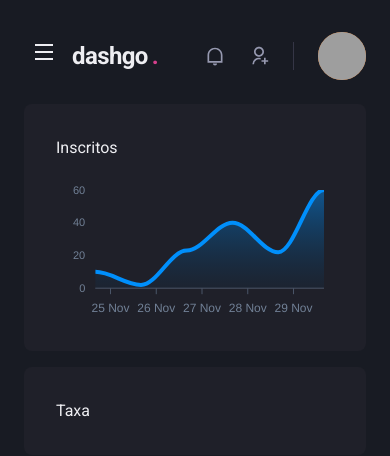
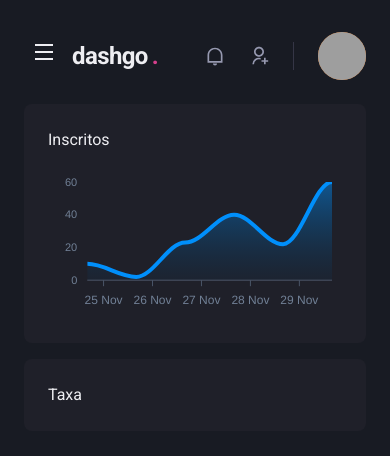
Before and after one commit to mbagatini/ignite-react-js, a Next.js app: page /dashboard in a window 390 px wide. Shown: the top 456 px of the page. Built offline with nearby package versions, Linux system fonts and the light colour scheme; grey boxes are pictures that could not be loaded.

Commit message:
Responsividade dashboard

```diff
--- a/src/pages/dashboard.tsx
+++ b/src/pages/dashboard.tsx
@@ -1,4 +1,5 @@
 import { Box, Flex, SimpleGrid, VStack, Text, theme } from "@chakra-ui/react";
+import { ApexOptions } from "apexcharts";
 import dynamic from "next/dynamic";
 
 import { Header } from "../components/Header";
@@ -13,7 +14,7 @@ function getDate(addDays: number) {
   return date.toISOString();
 }
 
-const options = {
+const options: ApexOptions = {
   chart: {
     toolbar: {
       show: false,
@@ -71,11 +72,11 @@ export default function Dashboard() {
         <Sidebar />
 
         <SimpleGrid flex="1" gap="4" align="flex-start" minChildWidth={320}>
-          <Box p="8" pb="4" borderRadius={8} bg="gray.800">
+          <Box p={["6", "8"]} pb="4" borderRadius={8} bg="gray.800">
             <Text>Inscritos</Text>
             <Chart options={options} series={series} type="area" height={160} />
           </Box>
-          <Box p="8" borderRadius={8} bg="gray.800">
+          <Box p={["6", "8"]} borderRadius={8} bg="gray.800">
             <Text>Taxa</Text>
           </Box>
         </SimpleGrid>
```
